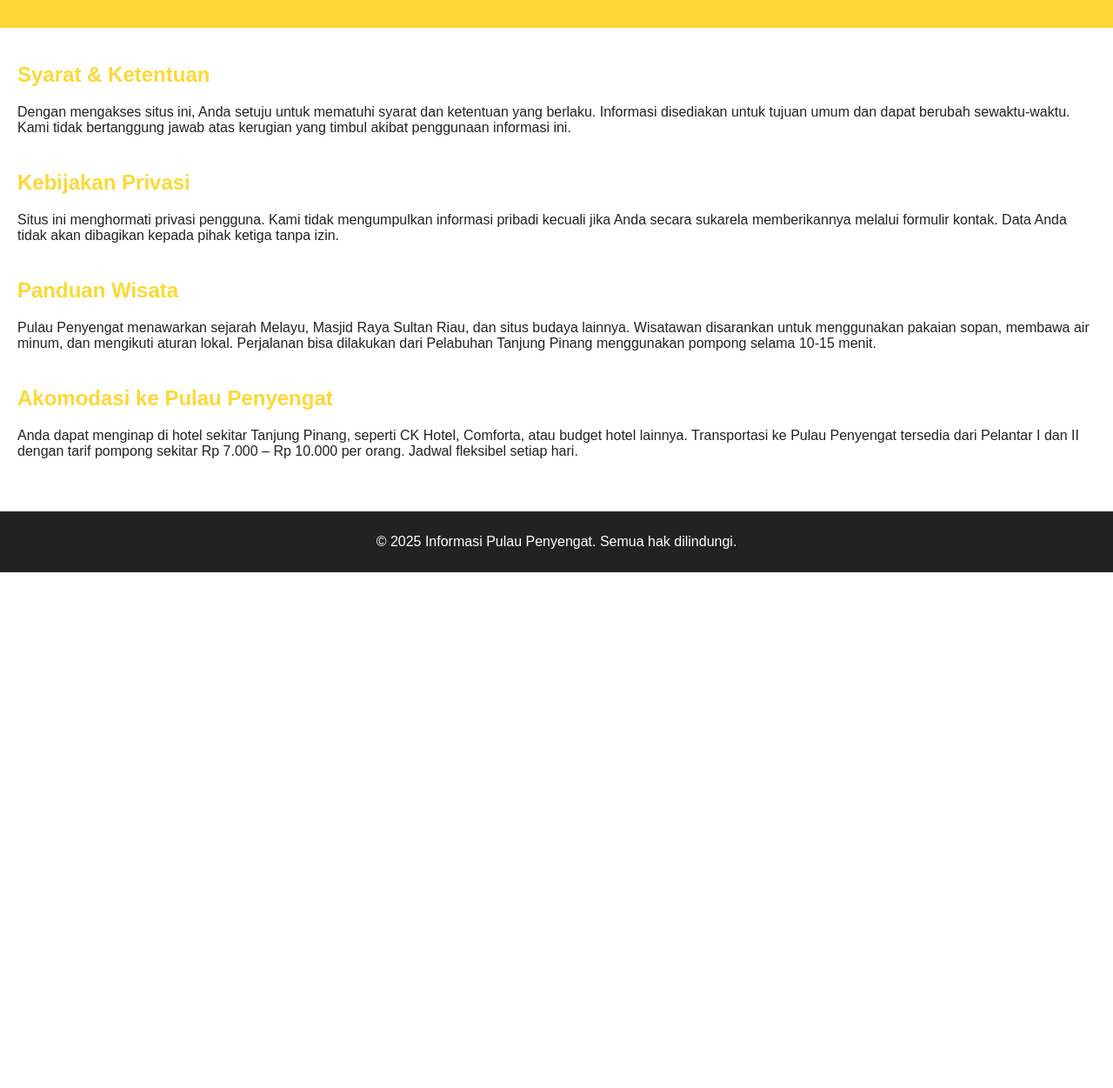
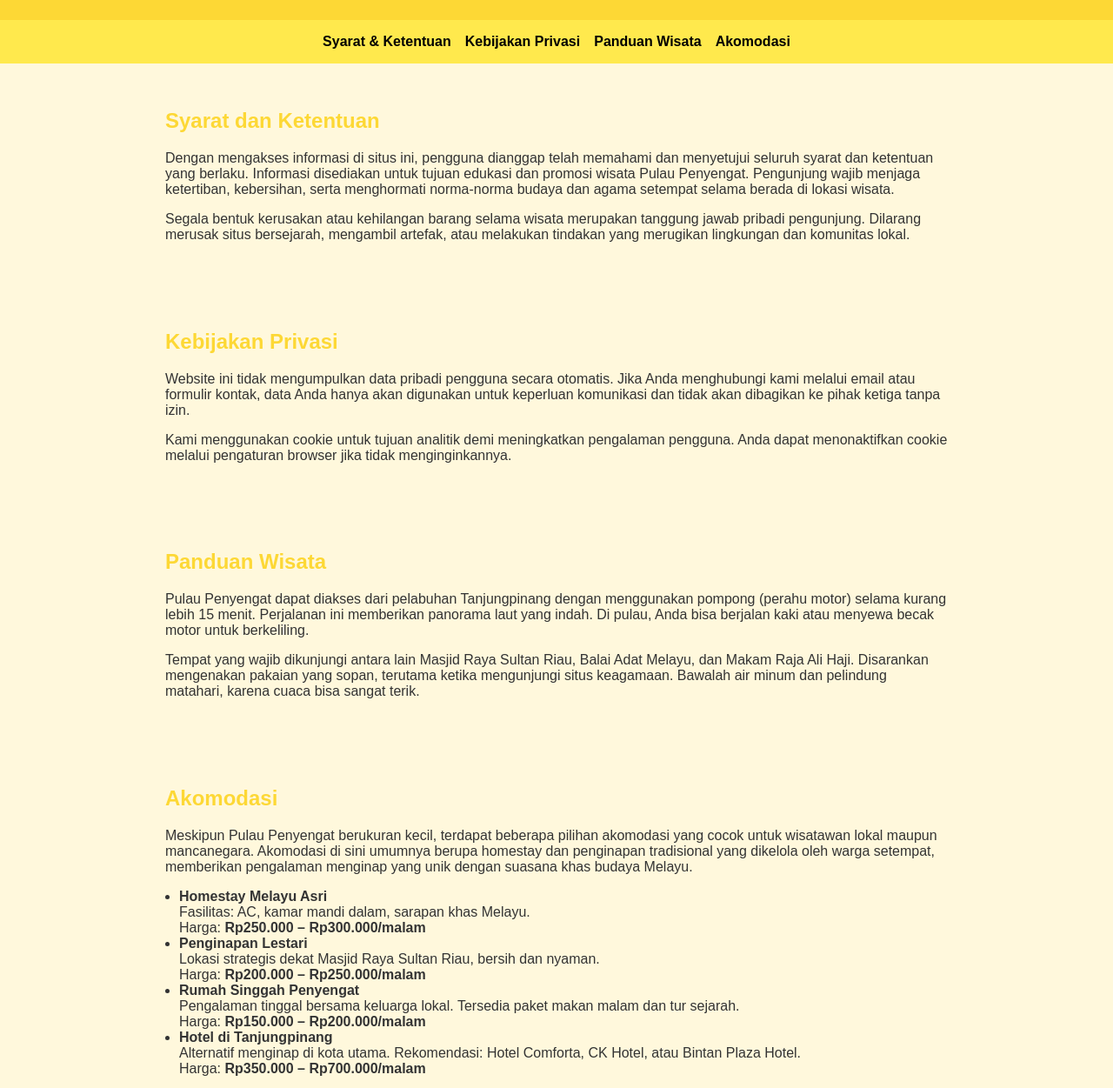
Before and after one commit to penyengatt/informasi, a plain HTML site: page index.html in a window 1280 px wide. Shown: the part 89-1340 px from the top of the page at 87% size. Before the commit the page ends 800 px from the top, so only its background shows below. Drawn offline with Linux system fonts and the light colour scheme.

Commit message:
Update index.html

```diff
--- a/index.html
+++ b/index.html
@@ -1,58 +1,137 @@
 <!DOCTYPE html>
 <html lang="id">
 <head>
-  <meta charset="UTF-8" />
-  <meta name="viewport" content="width=device-width, initial-scale=1.0"/>
+  <meta charset="UTF-8">
+  <meta name="viewport" content="width=device-width, initial-scale=1.0">
   <title>Informasi Pulau Penyengat</title>
-  <link rel="stylesheet" href="style.css" />
+  <style>
+    body {
+      font-family: Arial, sans-serif;
+      margin: 0;
+      padding: 0;
+      background-color: #fff8dc;
+      color: #333;
+    }
+
+    header {
+      background-color: #fdd835;
+      padding: 1em;
+      text-align: center;
+    }
+
+    nav {
+      display: flex;
+      justify-content: center;
+      gap: 1em;
+      background-color: #ffe94d;
+      padding: 1em;
+      flex-wrap: wrap;
+    }
+
+    nav a {
+      color: #000;
+      text-decoration: none;
+      font-weight: bold;
+    }
+
+    section {
+      padding: 2em;
+      max-width: 900px;
+      margin: auto;
+    }
+
+    h2 {
+      color: #fdd835;
+    }
+
+    ul {
+      padding-left: 1em;
+    }
+
+    footer {
+      background-color: #fdd835;
+      text-align: center;
+      padding: 1em;
+      margin-top: 2em;
+    }
+  </style>
 </head>
 <body>
   <header>
     <h1>Informasi Pulau Penyengat</h1>
-    <nav>
-      <ul>
-        <li><a href="#terms">Syarat & Ketentuan</a></li>
-        <li><a href="#privacy">Kebijakan Privasi</a></li>
-        <li><a href="#guide">Panduan Wisata</a></li>
-        <li><a href="#accommodation">Akomodasi</a></li>
-      </ul>
-    </nav>
   </header>
 
-  <main>
+  <nav>
+    <a href="#terms">Syarat & Ketentuan</a>
+    <a href="#privacy">Kebijakan Privasi</a>
+    <a href="#guide">Panduan Wisata</a>
+    <a href="#accommodation">Akomodasi</a>
+  </nav>
+
   <section id="terms">
-      <h2>Syarat & Ketentuan</h2>
+    <h2>Syarat dan Ketentuan</h2>
     <p>
-        Dengan mengakses situs ini, Anda setuju untuk mematuhi syarat dan ketentuan yang berlaku. Informasi disediakan untuk tujuan umum dan dapat berubah sewaktu-waktu. Kami tidak bertanggung jawab atas kerugian yang timbul akibat penggunaan informasi ini.
+      Dengan mengakses informasi di situs ini, pengguna dianggap telah memahami dan menyetujui seluruh syarat dan ketentuan yang berlaku. Informasi disediakan untuk tujuan edukasi dan promosi wisata Pulau Penyengat. Pengunjung wajib menjaga ketertiban, kebersihan, serta menghormati norma-norma budaya dan agama setempat selama berada di lokasi wisata.
+    </p>
+    <p>
+      Segala bentuk kerusakan atau kehilangan barang selama wisata merupakan tanggung jawab pribadi pengunjung. Dilarang merusak situs bersejarah, mengambil artefak, atau melakukan tindakan yang merugikan lingkungan dan komunitas lokal.
     </p>
   </section>
 
   <section id="privacy">
     <h2>Kebijakan Privasi</h2>
     <p>
-        Situs ini menghormati privasi pengguna. Kami tidak mengumpulkan informasi pribadi kecuali jika Anda secara sukarela memberikannya melalui formulir kontak. Data Anda tidak akan dibagikan kepada pihak ketiga tanpa izin.
+      Website ini tidak mengumpulkan data pribadi pengguna secara otomatis. Jika Anda menghubungi kami melalui email atau formulir kontak, data Anda hanya akan digunakan untuk keperluan komunikasi dan tidak akan dibagikan ke pihak ketiga tanpa izin.
+    </p>
+    <p>
+      Kami menggunakan cookie untuk tujuan analitik demi meningkatkan pengalaman pengguna. Anda dapat menonaktifkan cookie melalui pengaturan browser jika tidak menginginkannya.
     </p>
   </section>
 
   <section id="guide">
     <h2>Panduan Wisata</h2>
     <p>
-        Pulau Penyengat menawarkan sejarah Melayu, Masjid Raya Sultan Riau, dan situs budaya lainnya. Wisatawan disarankan untuk menggunakan pakaian sopan, membawa air minum, dan mengikuti aturan lokal. Perjalanan bisa dilakukan dari Pelabuhan Tanjung Pinang menggunakan pompong selama 10-15 menit.
+      Pulau Penyengat dapat diakses dari pelabuhan Tanjungpinang dengan menggunakan pompong (perahu motor) selama kurang lebih 15 menit. Perjalanan ini memberikan panorama laut yang indah. Di pulau, Anda bisa berjalan kaki atau menyewa becak motor untuk berkeliling.
+    </p>
+    <p>
+      Tempat yang wajib dikunjungi antara lain Masjid Raya Sultan Riau, Balai Adat Melayu, dan Makam Raja Ali Haji. Disarankan mengenakan pakaian yang sopan, terutama ketika mengunjungi situs keagamaan. Bawalah air minum dan pelindung matahari, karena cuaca bisa sangat terik.
     </p>
   </section>
 
   <section id="accommodation">
-      <h2>Akomodasi ke Pulau Penyengat</h2>
+    <h2>Akomodasi</h2>
     <p>
-        Anda dapat menginap di hotel sekitar Tanjung Pinang, seperti CK Hotel, Comforta, atau budget hotel lainnya. Transportasi ke Pulau Penyengat tersedia dari Pelantar I dan II dengan tarif pompong sekitar Rp 7.000 – Rp 10.000 per orang. Jadwal fleksibel setiap hari.
+      Meskipun Pulau Penyengat berukuran kecil, terdapat beberapa pilihan akomodasi yang cocok untuk wisatawan lokal maupun mancanegara. Akomodasi di sini umumnya berupa homestay dan penginapan tradisional yang dikelola oleh warga setempat, memberikan pengalaman menginap yang unik dengan suasana khas budaya Melayu.
+    </p>
+    <ul>
+      <li>
+        <strong>Homestay Melayu Asri</strong><br />
+        Fasilitas: AC, kamar mandi dalam, sarapan khas Melayu.<br />
+        Harga: <strong>Rp250.000 – Rp300.000/malam</strong>
+      </li>
+      <li>
+        <strong>Penginapan Lestari</strong><br />
+        Lokasi strategis dekat Masjid Raya Sultan Riau, bersih dan nyaman.<br />
+        Harga: <strong>Rp200.000 – Rp250.000/malam</strong>
+      </li>
+      <li>
+        <strong>Rumah Singgah Penyengat</strong><br />
+        Pengalaman tinggal bersama keluarga lokal. Tersedia paket makan malam dan tur sejarah.<br />
+        Harga: <strong>Rp150.000 – Rp200.000/malam</strong>
+      </li>
+      <li>
+        <strong>Hotel di Tanjungpinang</strong><br />
+        Alternatif menginap di kota utama. Rekomendasi: Hotel Comforta, CK Hotel, atau Bintan Plaza Hotel.<br />
+        Harga: <strong>Rp350.000 – Rp700.000/malam</strong>
+      </li>
+    </ul>
+    <p>
+      Disarankan untuk memesan penginapan sebelum keberangkatan, terutama pada musim liburan dan acara keagamaan seperti Maulid Nabi. Sebagian penginapan dapat dipesan melalui platform seperti WhatsApp atau langsung saat tiba di lokasi, tetapi ketersediaan tidak selalu terjamin.
     </p>
   </section>
-  </main>
 
   <footer>
-    <p>&copy; 2025 Informasi Pulau Penyengat. Semua hak dilindungi.</p>
+    &copy; 2025 Informasi Pulau Penyengat
   </footer>
-
-  <script src="script.js"></script>
 </body>
 </html>
```
Lines whose indentation alone changed are shown as unchanged.
